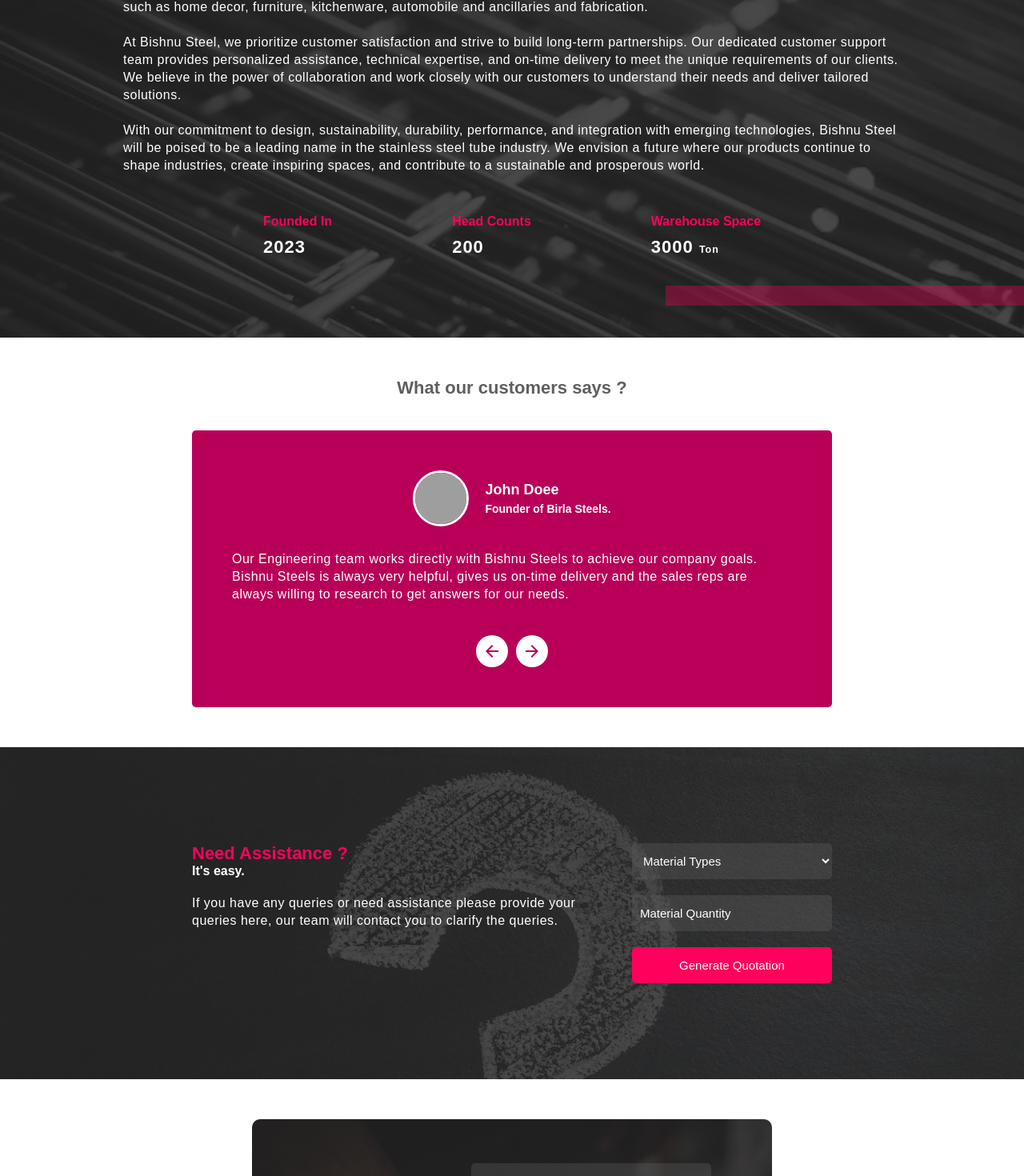
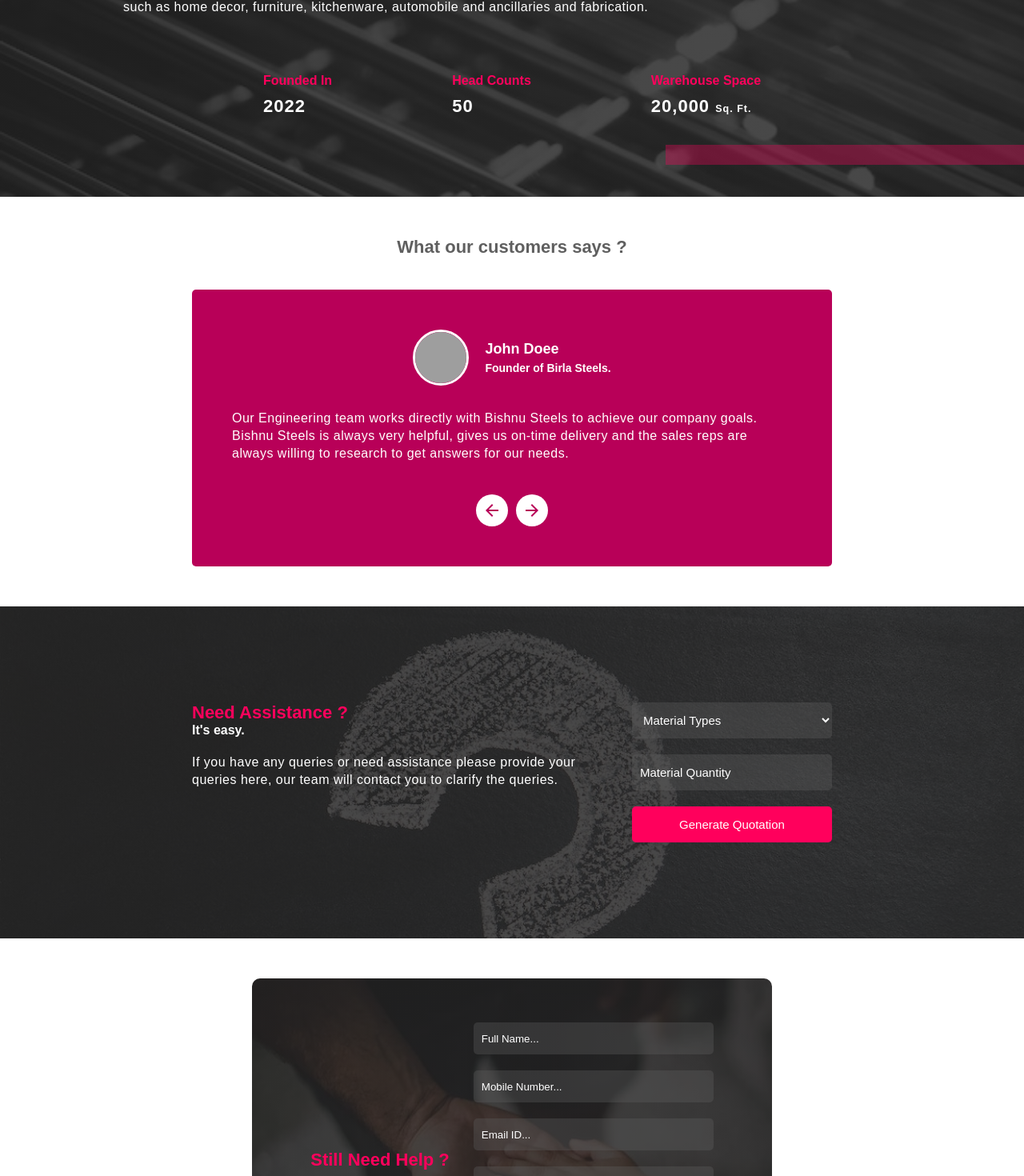
Before and after one commit to Biswajit-Gahan/bishnu-steel, a React (Create React App) app: page / in a window 1280 px wide. Shown: the part 2293-3763 px from the top of the page at 80% size. Built offline with nearby package versions, Linux system fonts and the light colour scheme; grey boxes are pictures that could not be loaded.

Commit message:
home complete 2

```diff
--- a/src/components/about.company.tag/AboutCompanyTag.js
+++ b/src/components/about.company.tag/AboutCompanyTag.js
@@ -15,23 +15,21 @@
               <p className="about-content">
                 Bishnu Steel is a visionary stainless steel tube manufacturing company located in Khurda, Barunai Industrial unit known for its commitment to excellence and innovation. With a daily production capacity of 10 tons, our state-of-the-art manufacturing unit is equipped with imported machinery, ensuring precision, efficiency, and high-quality output.<br /><br />
                 We understand the importance of design in the stainless steel tube industry. Our dedicated team  work tirelessly to create innovative designs that meet the evolving needs of our customers. We offer a wide range of sizes, catering to various industries such as home decor, furniture, kitchenware, automobile and ancillaries and fabrication.<br /><br />
-                At Bishnu Steel, we prioritize customer satisfaction and strive to build long-term partnerships. Our dedicated customer support team provides personalized assistance, technical expertise, and on-time delivery to meet the unique requirements of our clients. We believe in the power of collaboration and work closely with our customers to understand their needs and deliver tailored solutions.<br /><br />
-                With our commitment to design, sustainability, durability, performance, and integration with emerging technologies, Bishnu Steel will be poised to be a leading name in the stainless steel tube industry. We envision a future where our products continue to shape industries, create inspiring spaces, and contribute to a sustainable and prosperous world.
               </p>
             </div>
           </div>
           <div className="bottom-container">
             <div className="left-container">
               <p className="couter-header">Founded In</p>
-              <h1 className="counter">2023</h1>
+              <h1 className="counter">2022</h1>
             </div>
             <div className="middle-container">
               <p className="couter-header">Head Counts</p>
-              <h1 className="counter">200</h1>
+              <h1 className="counter">50</h1>
             </div>
             <div className="right-container">
               <p className="couter-header">Warehouse Space</p>
-              <h1 className="counter">3000 <span className="mini-text">Ton</span></h1>
+              <h1 className="counter">20,000 <span className="mini-text">Sq. Ft.</span></h1>
             </div>
           </div>
         </div>
--- a/src/components/message.box/MessageBox.js
+++ b/src/components/message.box/MessageBox.js
@@ -8,7 +8,7 @@
       <div className="strap-design"></div>
       <div className="message-box-wrapper">
         <div className="header-container">
-          <h2 className="header-text">Still Confused ?</h2>
+          <h2 className="header-text">Still Need Help ?</h2>
           <p className="header-tag">Fill the details,<br />We'll get back to you.</p>
         </div>
         <div className="message-container">
```
